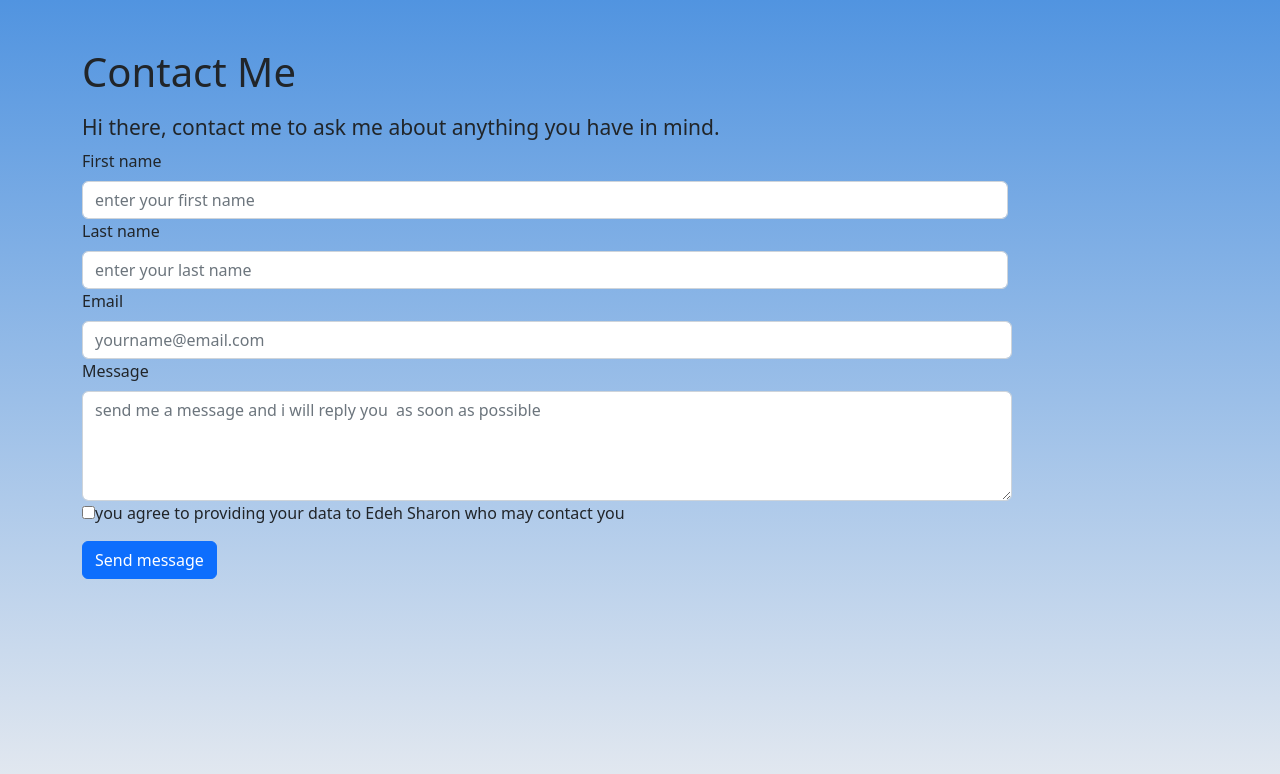
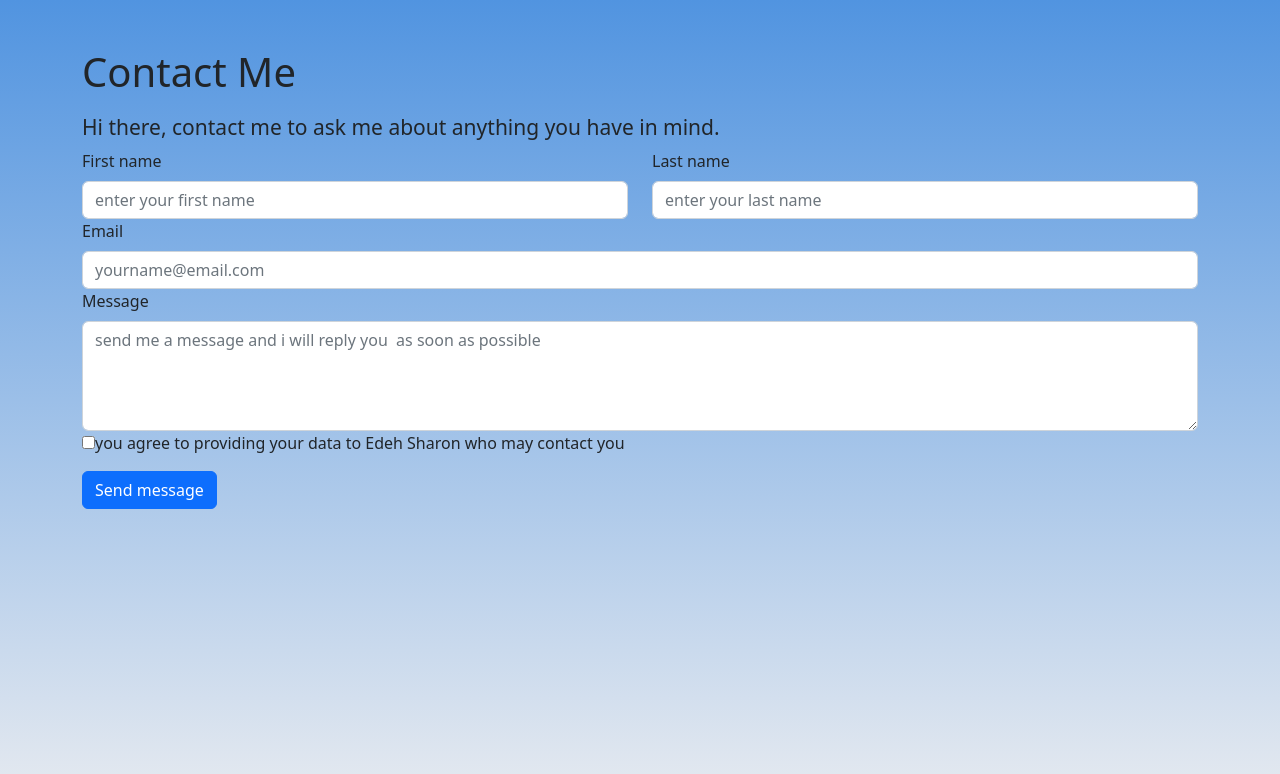
Before and after one commit to shannychi/contact-me, a React (Create React App) app: page / in a window 1280 px wide. Shown: the top 774 px of the page. Built offline with nearby package versions, Linux system fonts and the light colour scheme.

Commit message:
Update contact.js

```diff
--- a/src/Component/contact.js
+++ b/src/Component/contact.js
@@ -20,26 +20,26 @@ const ContactForm = () => {
       <h4><small>Hi there, contact me to ask me about anything you have in mind.</small></h4>
       <form onSubmit={onSubmit}>
              <div className="row">
-        <div className="col-sm-10">
+        <div className="col-sm">
           <label className="form-label" htmlFor="firstName">
             First name
           </label>
           <input className="form-control " type="text" id="first_name" placeholder="enter your first name" required />
           </div>
-          <div className="col-sm-10">
+          <div className="col-sm">
           <label className="form-label" htmlFor="lastName">
             Last name
           </label>
           <input className="form-control" type="text" id="last_name" placeholder="enter your last name" required />
         </div>
         </div>
-        <div className="col-sm-10">
+        <div className="col-sm">
           <label className="form-label" htmlFor="email">
             Email
           </label>
           <input className="form-control" type="email" id="email" placeholder="yourname@email.com" required />
         </div>
-        <div className="col-sm-10">
+        <div className="col-sm">
           <label className="form-label" htmlFor="message">
             Message
           </label>
```
